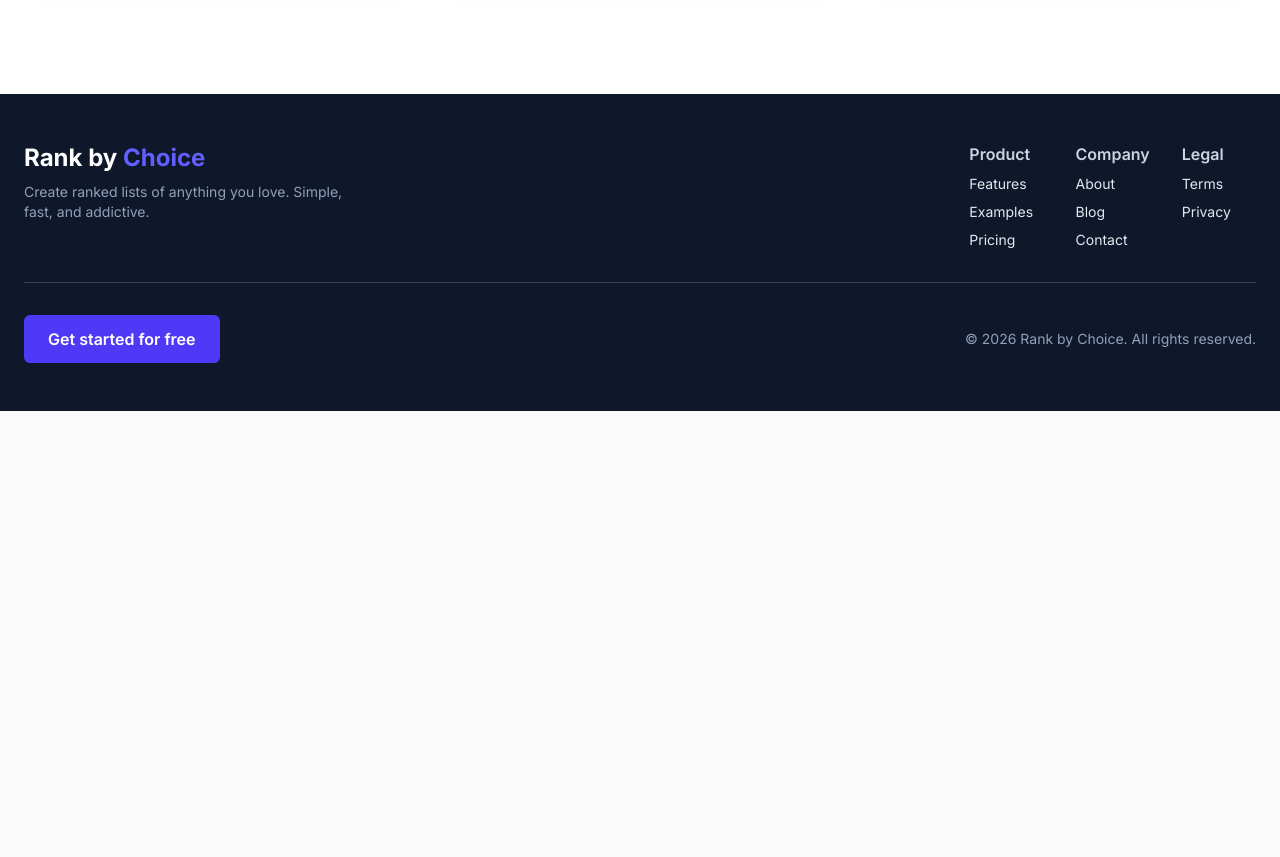
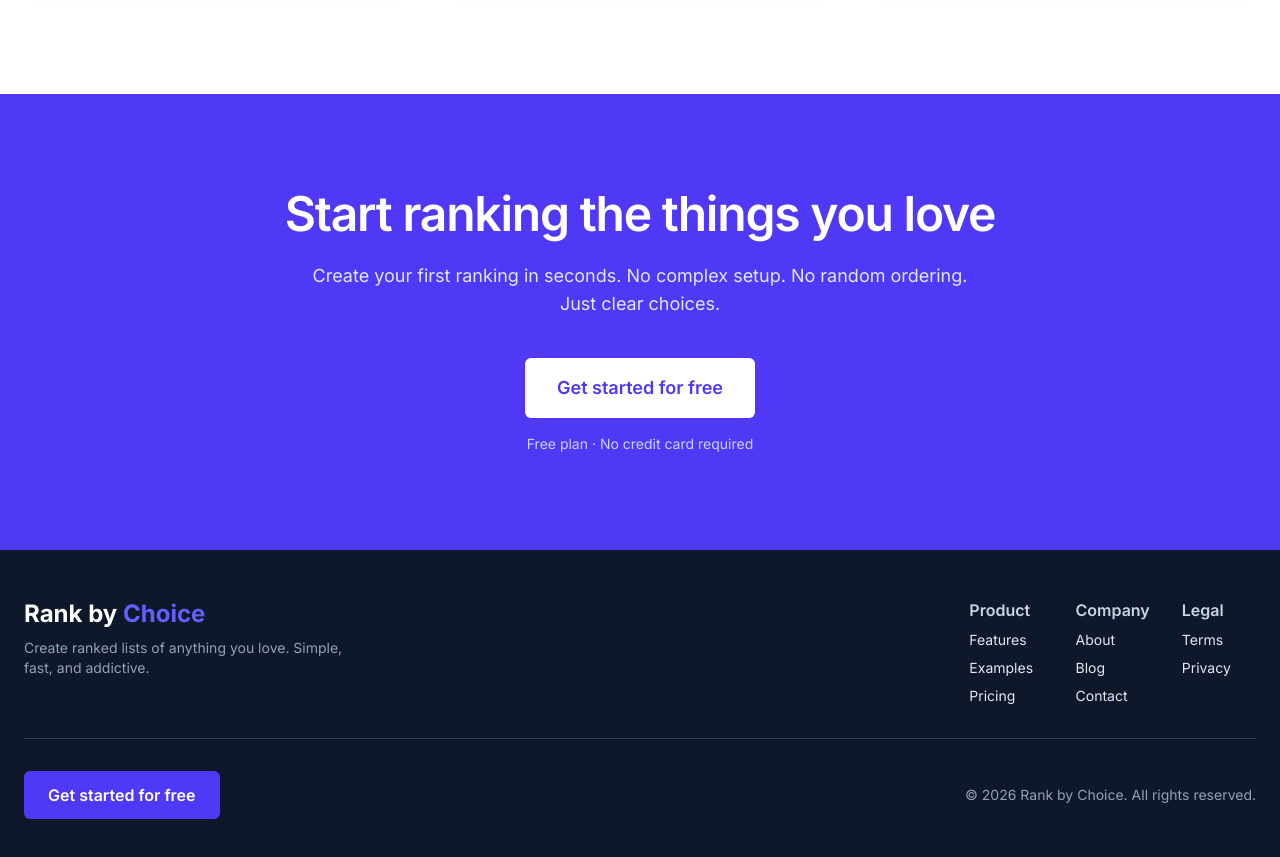
Before and after one commit to samolazoff/rankbychoice, a Next.js app in the folder frontend/: page / in a window 1280 px wide. Shown: the part 2291-3148 px from the top of the page. Before the commit the page ends 2702 px from the top, so only its background shows below. Built offline with nearby package versions, Linux system fonts and the light colour scheme.

Commit message:
Add Final CTA

```diff
--- a/frontend/src/app/page.jsx
+++ b/frontend/src/app/page.jsx
@@ -1,17 +1,17 @@
 import ExamplesSection from "@/components/Examples/ExamplesSection";
 import FeaturesSection from "@/components/Features/FeaturesSection";
+import FinalCTA from "@/components/Hero/FinalCTA";
 import HeroSection from "@/components/Hero/HeroSection";
 import PricingSection from "@/components/Prices/PricingSection";
 
 export default function Home() {
     return (
         <main>
-            {/* <div className="container mx-auto"> */}
-                <HeroSection/>
-                <FeaturesSection/>
-                <ExamplesSection/>
-                <PricingSection/>
-            {/* </div> */}
+            <HeroSection/>
+            <FeaturesSection/>
+            <ExamplesSection/>
+            <PricingSection/>
+            <FinalCTA/>
         </main>
     );
 }
--- /dev/null
+++ b/frontend/src/components/Hero/FinalCTA.jsx
@@ -0,0 +1,28 @@
+import Link from "next/link";
+
+export default function FinalCTA() {
+    return (
+        <section className="relative overflow-hidden bg-indigo-600 py-24">
+            <div className="mx-auto max-w-7xl px-6 text-center">
+                <h2 className="text-4xl font-semibold tracking-tight text-white sm:text-5xl">
+                 Start ranking the things you love
+                </h2>
+                <p className="mt-6 max-w-2xl mx-auto text-lg text-indigo-100">
+                Create your first ranking in seconds.
+                No complex setup. No random ordering. Just clear choices.
+                </p>
+                <div className="mt-10 flex justify-center">
+                    <Link
+                        href="/register"
+                        className="rounded-md bg-white px-8 py-4 text-lg font-semibold text-indigo-600 hover:bg-indigo-50 transition"
+                    >
+                        Get started for free
+                    </Link>
+                </div>
+                <p className="mt-4 text-sm text-indigo-200">
+                Free plan · No credit card required
+                </p>
+            </div>
+        </section>
+    )
+};
```
